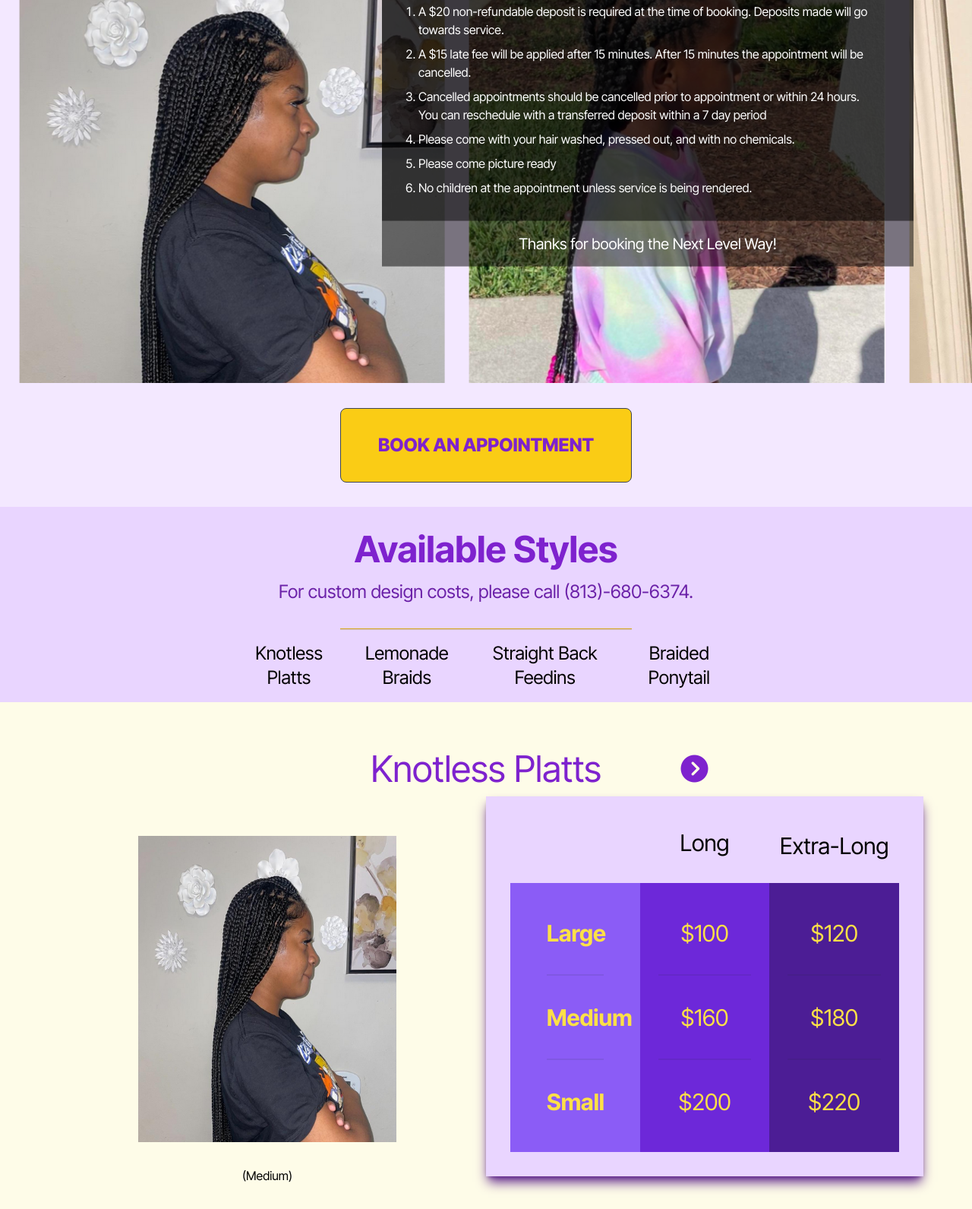
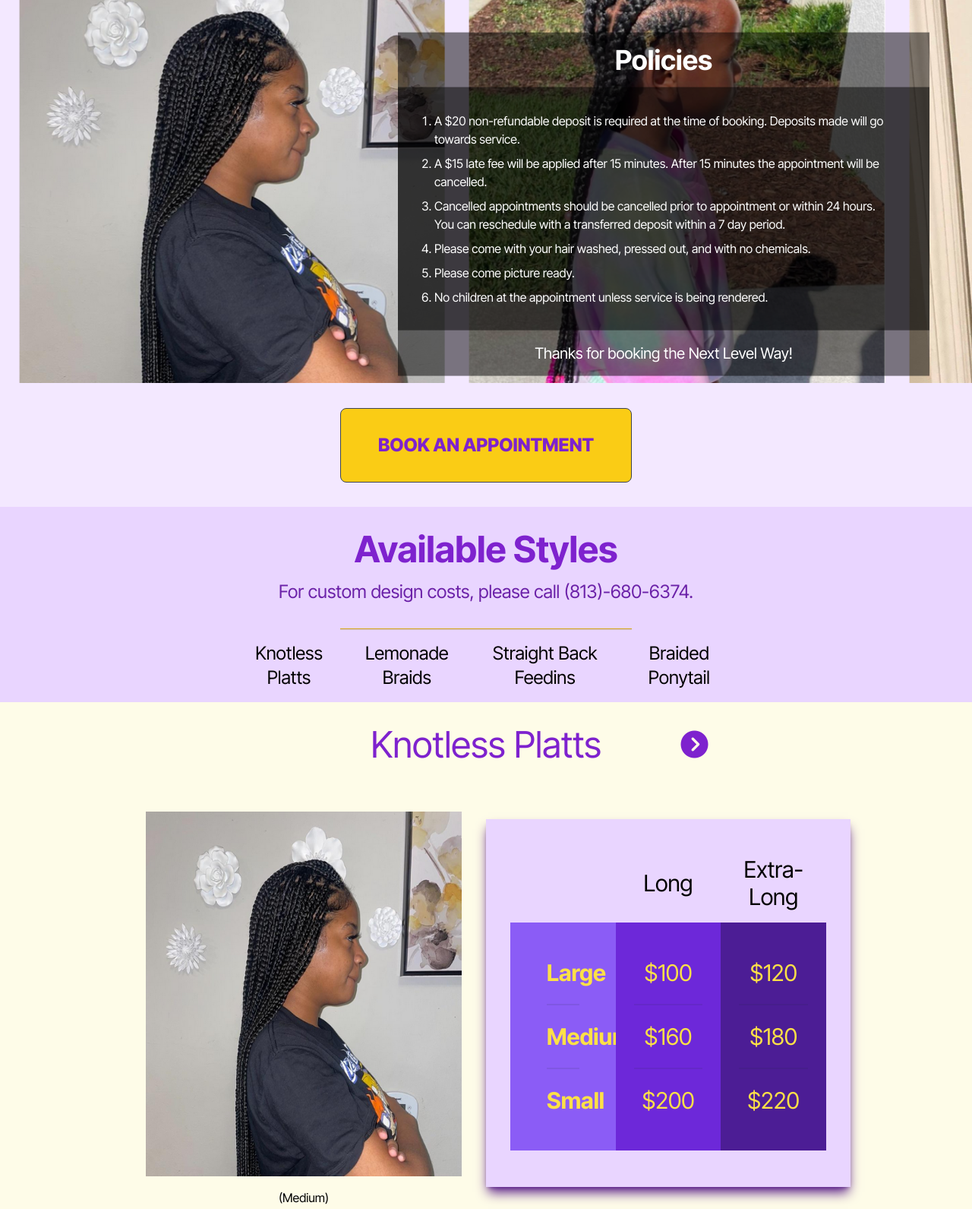
Before and after one commit to Brandon-Schefstad/nlhd-redesign, a website: page index.html in a window 1280 px wide. Shown: the part 343-1934 px from the top of the page at 76% size. Drawn offline with Linux system fonts and the light colour scheme.

Commit message:
fixing pricing layout

```diff
--- a/index.html
+++ b/index.html
@@ -27,7 +27,7 @@
 				</h1>
 				<div class="divider bg-purple-400 h-1 xl:mx-[40%]"></div>
 				<h2
-					class="text-purple-700 text-5xl text-center font-bold xl:text-right xl:mr-">
+					class="text-purple-700 text-3xl text-center font-bold xl:text-right xl:text-5xl">
 					Touched by Kenia ($Misskeniat)
 				</h2>
 			</section>
@@ -48,7 +48,7 @@
 				</section>
 
 				<section
-					class="mt-12 policies-text mx-12 pt-4 bg-black text-white bg-opacity-30 z-0 absolute text xl:translate-x-[65%] xl:-translate-y-[20%] xl:max-w-[700px] xl:bg-opacity-50">
+					class="mt-12 policies-text mx-12 pt-4 bg-black text-white bg-opacity-30 z-0 absolute text xl:translate-x-[68%] xl:-translate-y-[20%] xl:max-w-[700px] xl:bg-opacity-50 xl:mt-48">
 					<h2 class="relative text-4xl text-center z-10 mb-4 font-bold">
 						Policies
 					</h2>
@@ -65,13 +65,13 @@
 						<li>
 							Cancelled appointments should be cancelled prior to appointment or
 							within 24 hours. You can reschedule with a transferred deposit
-							within a 7 day period
+							within a 7 day period.
 						</li>
 						<li>
 							Please come with your hair washed, pressed out, and with no
 							chemicals.
 						</li>
-						<li>Please come picture ready</li>
+						<li>Please come picture ready.</li>
 						<li>
 							No children at the appointment unless service is being rendered.
 						</li>
@@ -124,9 +124,11 @@
 										class="fa-solid p-4 text-2xl fa-circle-chevron-right text-purple-700 xl:text-4xl"></i
 								></a>
 							</section>
+							<section
+								class="hairstyle-wrapper grid xl:grid-cols-2 col-span-2 xl:px-24">
 								<section class="image flex flex-col">
 									<img
-									class="aspect-square mb-2 xl:max-h-[500px] xl:max-w-[500px] xl:mb-4 max-h-[300px] max-w-[300px] m-auto xl:px-8 xl:w-[70%] xl:mt-4 xl:m-auto"
+										class="aspect-square mb-2 xl:mb-4 max-h-[300px] max-w-[300px] xl:max-h-full xl:max-w-full m-auto xl:px-8 xl:mt-4 xl:m-auto"
 										src="knotlessplatts.png"
 										alt="" />
 									<span
@@ -135,11 +137,13 @@
 									>
 								</section>
 								<section
-								class="pricing grid grid-cols-3 text-center bg-yellow-50 pt-4 pb-8 text-yellow-300 px-4 xl:place-self-center xl:text-3xl xl:h-[500px] xl:bg-purple-200 xl:px-8 xl:mt-[-4rem] xl:shadow-purple-900 xl:shadow-lg">
-								<span class="col-start-2 text-black xl:place-self-center mb-2"
+									class="pricing grid grid-cols-3 text-center bg-yellow-50 pt-4 pb-8 text-yellow-300 px-4 xl:place-self-center xl:py-12 xl:text-3xl xl:bg-purple-200 xl:px-8 xl:shadow-purple-900 xl:shadow-lg">
+									<span
+										class="col-start-2 text-black xl:place-self-center xl:mb-4"
 										>Long</span
 									>
-								<span class="col-start-3 text-black xl:place-self-center"
+									<span
+										class="col-start-3 text-black xl:place-self-center xl:mb-4"
 										>Extra-Long</span
 									>
 									<section
@@ -167,6 +171,7 @@
 											<span>$180</span>
 											<div class="divider"></div>
 											<span>$220</span>
+										</section>
 									</section>
 								</section>
 							</section>
```
Also changed, not shown: output.css. Lines whose indentation alone changed are shown as unchanged.
